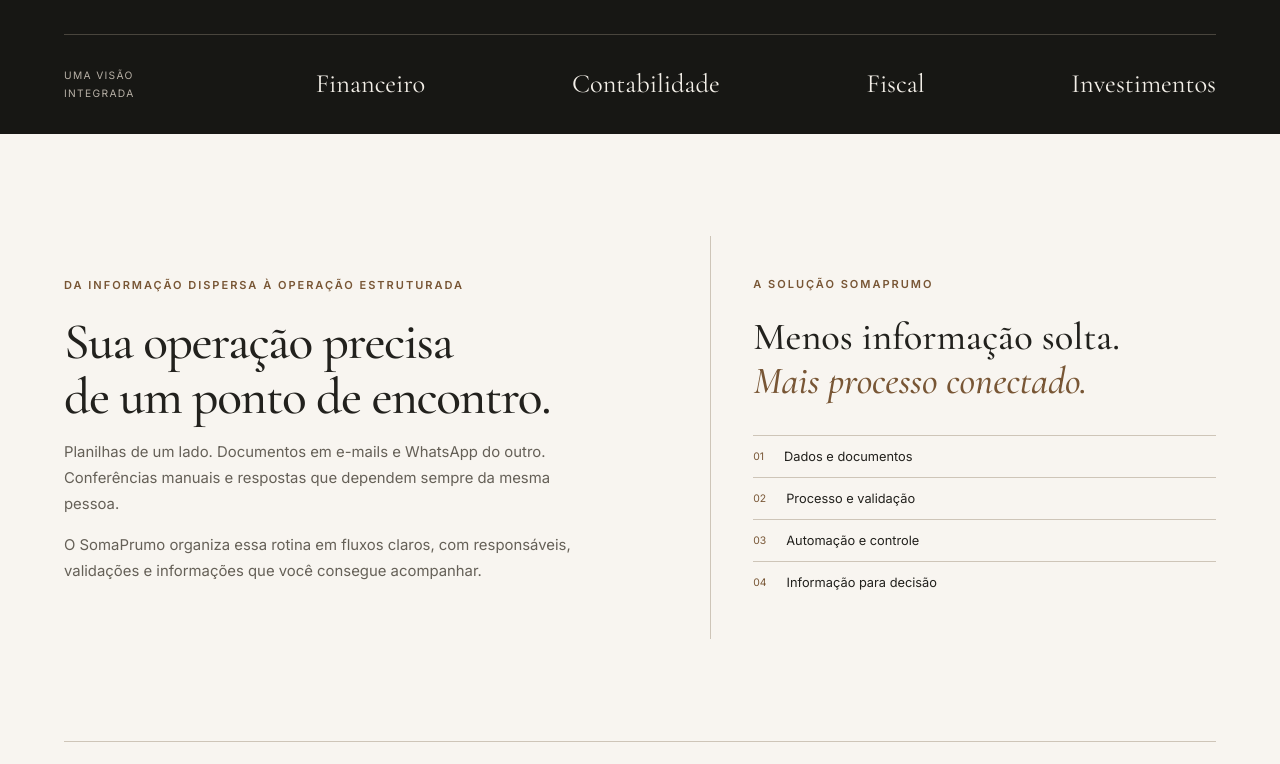
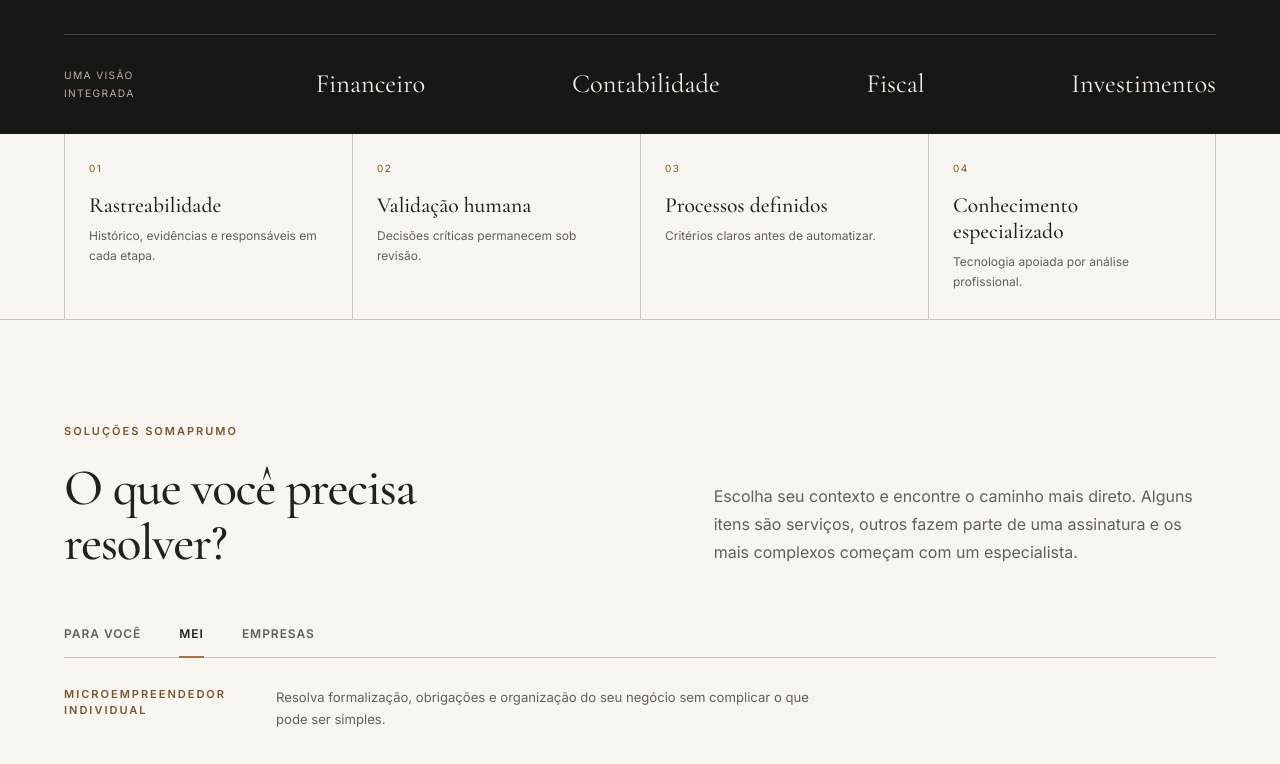
Before and after one commit to Jenyll/SomaPrumo, a Vue app: page / in a window 1280 px wide. Shown: the part 720-1484 px from the top of the page. Built offline with nearby package versions, Linux system fonts and the light colour scheme.

Commit message:
feat: integrate trust services and plans into landing flow

```diff
--- a/src/presentation/pages/Home.vue
+++ b/src/presentation/pages/Home.vue
@@ -1,9 +1,12 @@
 <script setup lang="ts">
 import SiteHeader from '@/components/home/SiteHeader.vue'
 import HeroSection from '@/components/home/HeroSection.vue'
+import TrustStrip from '@/components/home/TrustStrip.vue'
+import SolutionsExplorer from '@/components/home/SolutionsExplorer.vue'
 import SolutionsSection from '@/components/home/SolutionsSection.vue'
 import AutomationSection from '@/components/home/AutomationSection.vue'
 import AuditSection from '@/components/home/AuditSection.vue'
+import PlansPreview from '@/components/home/PlansPreview.vue'
 import TeamSection from '@/components/home/TeamSection.vue'
 import ContactSection from '@/components/home/ContactSection.vue'
 import SiteFooter from '@/components/home/SiteFooter.vue'
@@ -16,9 +19,12 @@ defineOptions({ name: 'HomePage' })
   <SiteHeader />
   <main id="conteudo" tabindex="-1">
     <HeroSection />
+    <TrustStrip />
+    <SolutionsExplorer />
     <SolutionsSection />
     <AutomationSection />
     <AuditSection />
+    <PlansPreview />
     <TeamSection :members="teamMembers" />
     <ContactSection />
   </main>
```
